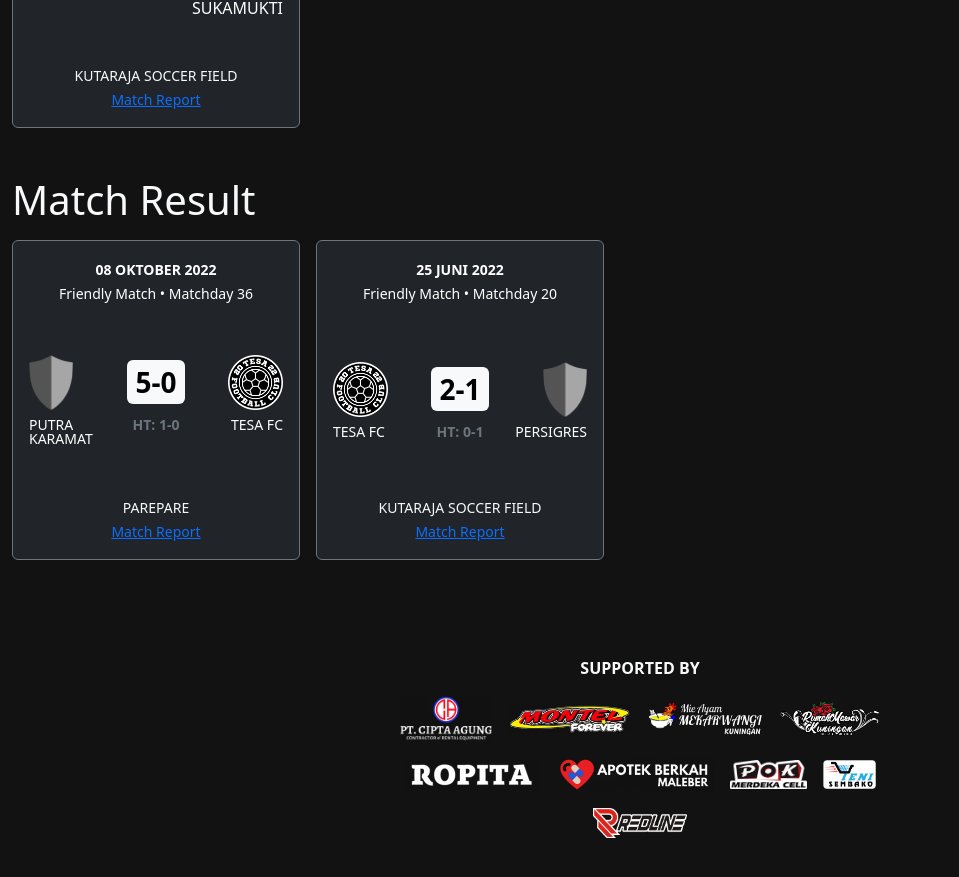
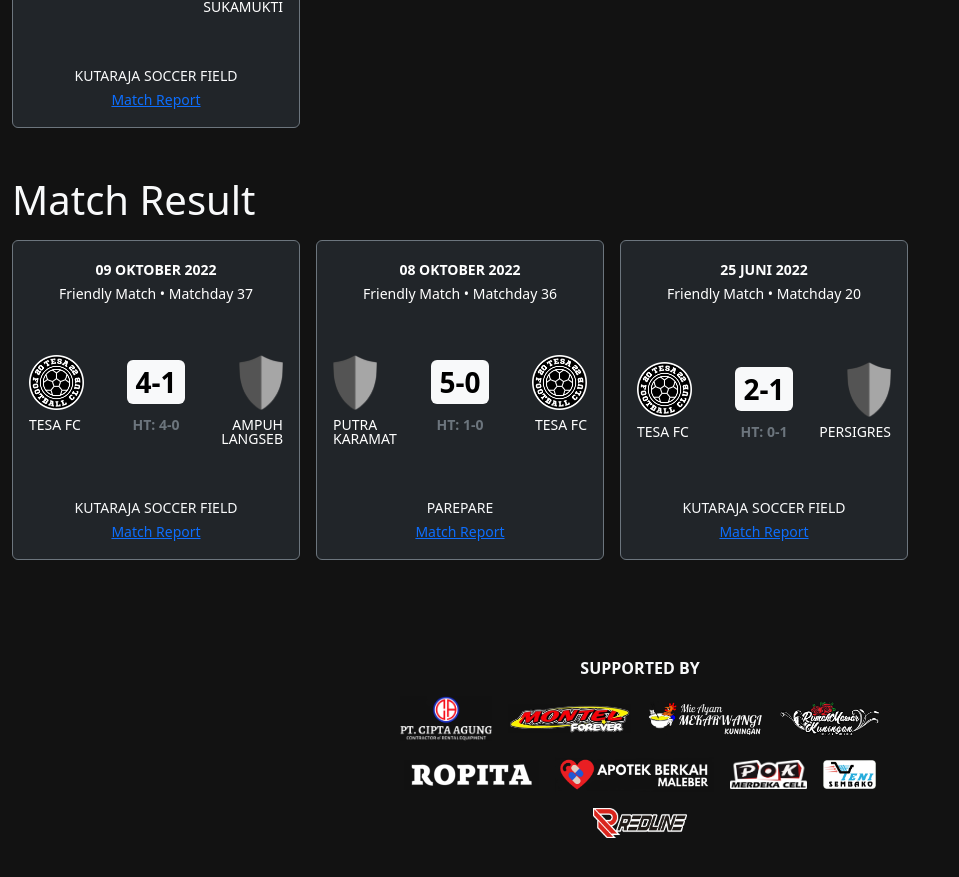
Before and after one commit to tesafc/tesafc.github.io, a Jekyll site: the page built from index.html, in a window 1280 px wide and 900 px high, scrolled down 1047 px. Shown: the top 877 px of the window, without its empty margins (0-959 px from the left). Built offline with Jekyll 4.4.1, drawn with Linux system fonts in a browser that asks for light colours; nearby versions of some CDN libraries.

Commit message:
Update index.html

```diff
--- a/index.html
+++ b/index.html
@@ -60,7 +60,7 @@ description: tesa fc official website
           <div class="row g-1 mt-1">
             <div class="col-4 d-flex justify-content-start text-start text-uppercase lh-1"><small>{{ match.home-team.name }}</small></div>
             <div class="col-4 d-flex justify-content-center text-center text-uppercase text-secondary fw-bolder lh-1"><small>{{ match.kick-off }}</small></div>
-            <div class="col-4 d-flex justify-content-end text-end text-uppercase lh-1"></small>{{ match.away-team.name }}</small></div>
+            <div class="col-4 d-flex justify-content-end text-end text-uppercase lh-1"><small>{{ match.away-team.name }}</small></div>
           </div>
         </div>
         <div class="card-footer text-light bg-transparent text-center border-0 pb-3">
@@ -79,9 +79,9 @@ description: tesa fc official website
     </div>
     {% assign match-result = site.matches | where: "status", "match result" %}
     <h1 class="text-capitalize mt-5 mb-3">Match result</h1>
-    <div class="d-flex flex-row flex-nowrap overflow-auto">
-      {% for match in match-result reversed | limit: 2 %}
-      <div class="card h-100 text-bg-dark border-secondary me-3" style="min-width: 18rem; min-height: 20rem;">
+    <div class="d-flex flex-row flex-nowrap overflow-auto gap-3">
+      {% for match in match-result reversed %}
+      <div class="card h-100 text-bg-dark border-secondary" style="min-width: 18rem; min-height: 20rem;">
         <div class="card-header text-bg-dark bg-transparent text-center border-0 pt-3">
           <p class="card-text text-uppercase fw-bolder mb-0"><small>{{ match.time }}</small></p>
           <p class="card-text text-capitalize mb-0"><small>{{ match.competition }} • {{ match.matchday }}</small></p>
```
